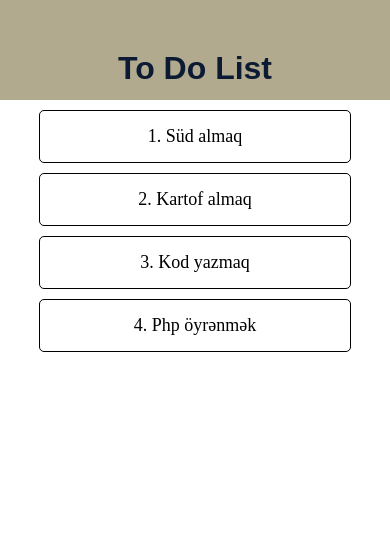
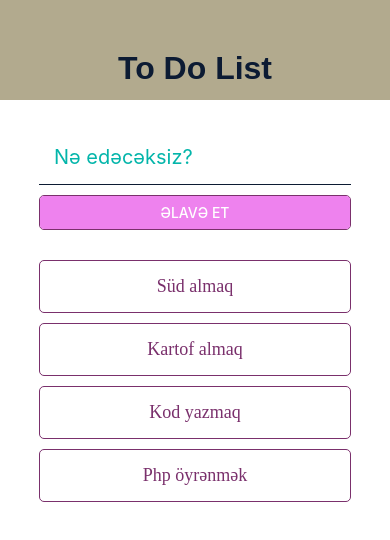
Before and after one commit to gabilgg07/ReactNativeLesson, a React Native app in the folder reactNativeExpoLesson/: screen / in a window 390 px wide. Shown: the top 540 px of the page. Built offline with nearby package versions, Linux system fonts and the light colour scheme.

Commit message:
Added Form.js

```diff
--- a/reactNativeExpoLesson/App.js
+++ b/reactNativeExpoLesson/App.js
@@ -3,22 +3,45 @@ import { SafeAreaView, ScrollView, View, FlatList } from "react-native";
 import styles from "./styles";
 import Header from "./components/Header/Header";
 import ListItem from "./components/ListItem/ListItem";
+import Form from "./components/Form/Form";
 
 export default function App() {
+  let count = 5;
   const [listOfItems, setListOfItems] = useState([
-    { index: 1, text: "Süd almaq" },
-    { index: 2, text: "Kartof almaq" },
-    { index: 3, text: "Kod yazmaq" },
-    { index: 4, text: "Php öyrənmək" },
+    { key: "1", text: "Süd almaq" },
+    { key: "2", text: "Kartof almaq" },
+    { key: "3", text: "Kod yazmaq" },
+    { key: "4", text: "Php öyrənmək" },
   ]);
+
+  const addHandler = (text) => {
+    if (text) {
+      setListOfItems((list) => {
+        return [
+          { key: Math.random().toString(36).substring(7), text: text },
+          ...list,
+        ];
+      });
+    }
+  };
+
+  const deleteHandler = (key) => {
+    setListOfItems((list) => {
+      return list.filter((listOfItem) => listOfItem.key != key);
+    });
+  };
+
   return (
     <SafeAreaView style={styles.container}>
       <ScrollView style={styles.container}>
         <Header />
+        <Form addHandler={addHandler} />
         <View>
           <FlatList
             data={listOfItems}
-            renderItem={({ item }) => <ListItem el={item} />}
+            renderItem={({ item }) => (
+              <ListItem el={item} deleteHandler={deleteHandler} />
+            )}
           />
         </View>
       </ScrollView>
--- /dev/null
+++ b/reactNativeExpoLesson/components/Form/Form.js
@@ -0,0 +1,30 @@
+import React, { useState } from "react";
+import { Text, View, TextInput, Button } from "react-native";
+
+import stylesForm from "./stylesForm";
+
+export default function Form({ addHandler }) {
+  const [text, setText] = useState("");
+  const handleOnChange = (text) => {
+    setText(text);
+  };
+
+  const handleAddToDo = () => {
+    addHandler(text);
+    setText("");
+  };
+  return (
+    <View style={stylesForm.main}>
+      <TextInput
+        style={stylesForm.input}
+        onChangeText={handleOnChange}
+        placeholder="Nə edəcəksiz?"
+        clearButtonMode="always"
+        value={text}
+      />
+      <View style={stylesForm.btn}>
+        <Button title="Əlavə et" color="violet" onPress={handleAddToDo} />
+      </View>
+    </View>
+  );
+}
--- /dev/null
+++ b/reactNativeExpoLesson/components/Form/stylesForm.js
@@ -0,0 +1,25 @@
+import { StyleSheet } from "react-native";
+
+const stylesForm = StyleSheet.create({
+  main: {
+    marginVertical: 20,
+  },
+  input: {
+    borderBottomWidth: 1,
+    borderColor: "#0c1b33",
+    padding: 15,
+    marginVertical: 10,
+    marginHorizontal: "10%",
+    fontSize: 20,
+    color: "#03b5aa",
+  },
+  btn: {
+    marginHorizontal: "10%",
+    borderRadius: 5,
+    overflow: "hidden",
+    borderWidth: 1,
+    borderColor: "#7a306c",
+  },
+});
+
+export default stylesForm;
--- a/reactNativeExpoLesson/components/ListItem/ListItem.js
+++ b/reactNativeExpoLesson/components/ListItem/ListItem.js
@@ -1,12 +1,12 @@
 import React from "react";
-import { Text, TouchableHighlight } from "react-native";
+import { Text, TouchableOpacity } from "react-native";
 
 import stylesListItem from "./stylesListItem";
 
-export default function ListItem({ el }) {
+export default function ListItem({ el, deleteHandler }) {
   return (
-    <TouchableHighlight>
-      <Text style={stylesListItem.text}>{`${el.index}. ${el.text}`}</Text>
-    </TouchableHighlight>
+    <TouchableOpacity onPress={() => deleteHandler(el.key)}>
+      <Text style={stylesListItem.text}>{`${el.text}`}</Text>
+    </TouchableOpacity>
   );
 }
--- a/reactNativeExpoLesson/components/ListItem/stylesListItem.js
+++ b/reactNativeExpoLesson/components/ListItem/stylesListItem.js
@@ -3,14 +3,15 @@ import { StyleSheet } from "react-native";
 const stylesListItem = StyleSheet.create({
   text: {
     fontSize: 18,
+    color: "#7a306c",
     padding: 15,
     fontFamily: "cursive",
     textAlign: "center",
     borderWidth: 1,
+    borderColor: "#7a306c",
     borderRadius: 5,
     marginTop: 10,
-    width: "80%",
-    marginLeft: "10%",
+    marginHorizontal: "10%",
   },
 });
 
```
